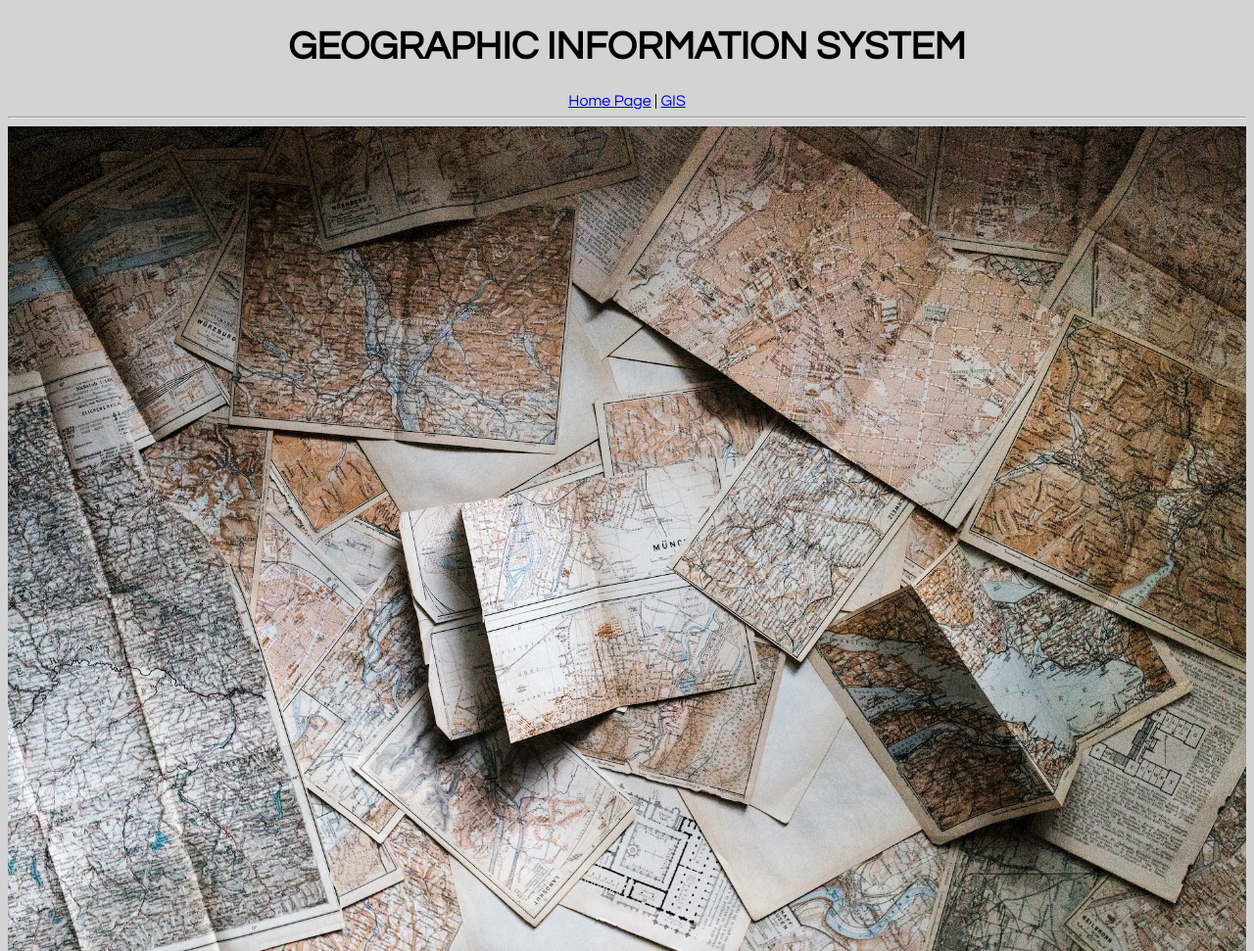
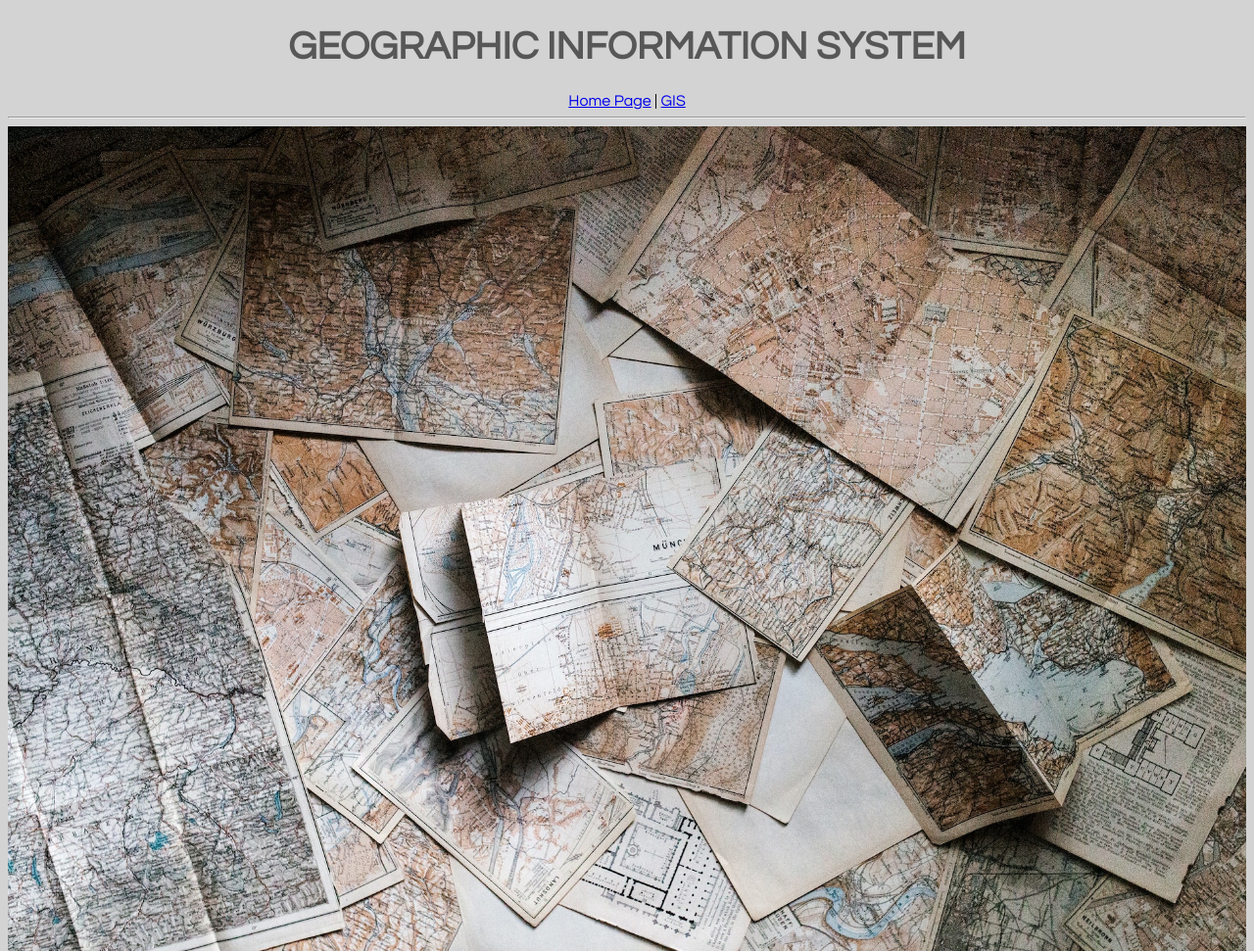
Before and after one commit to Youssef-Harby/HTML-CSS-JS-Tutorial, a plain HTML site: page HTML-1/index.html in a window 1280 px wide. Shown: the top 971 px of the page at 98% size. Drawn offline with Linux system fonts and the light colour scheme.

Commit message:
update h1 color

```diff
--- a/HTML-1/index.html
+++ b/HTML-1/index.html
@@ -10,7 +10,7 @@
 
     <!-- Header Start -->
 
-    <h1 style="text-transform:uppercase; text-align: center; font-size: 40px;">Geographic Information System</h1>
+    <h1 style="text-transform:uppercase; text-align: center; font-size: 40px; color: rgb(87, 87, 87);">Geographic Information System</h1>
     <div style="text-align: center;">
     <a href="../README.html">Home Page</a>
     |
```
